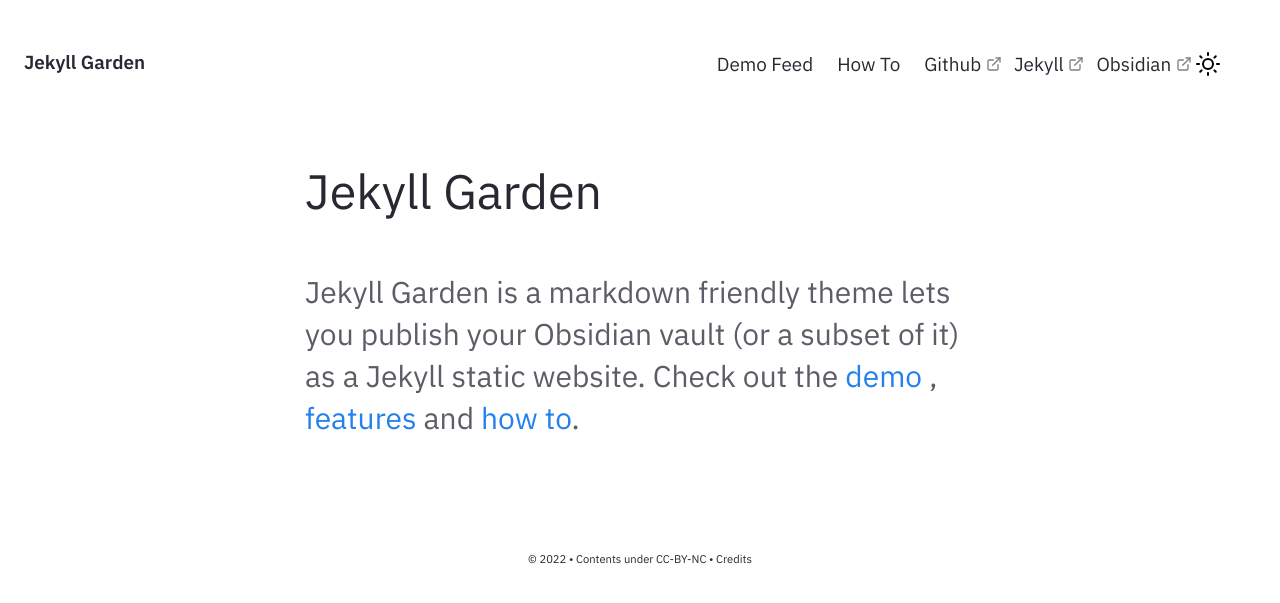
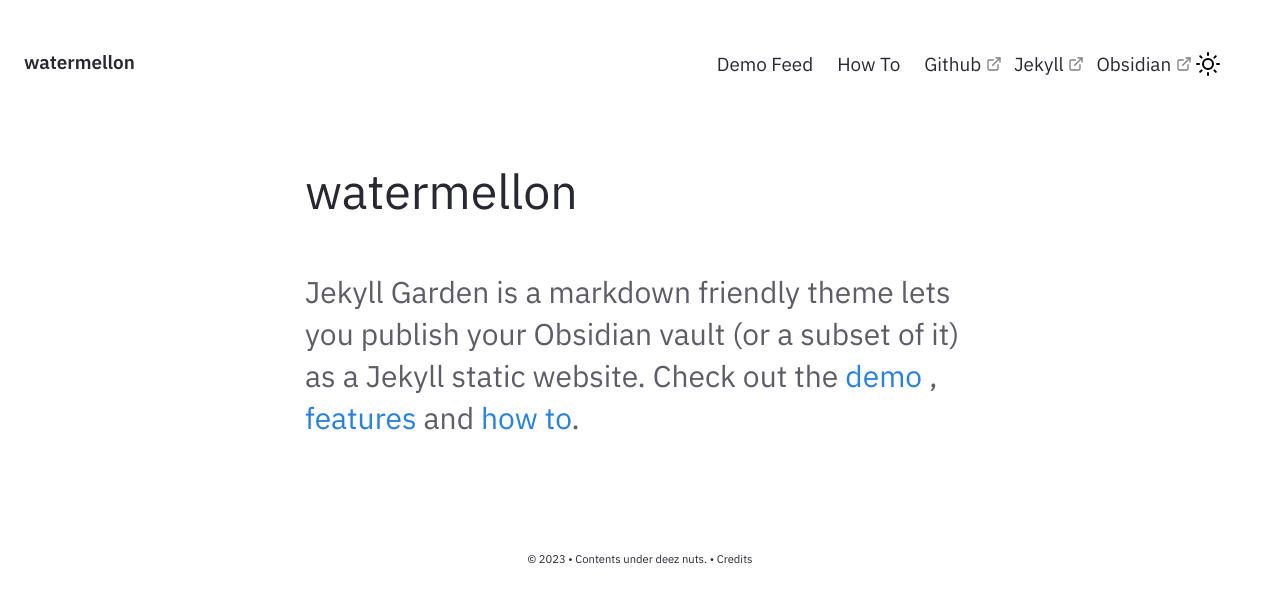
Before and after one commit to parallelspec/OLDhttps-parallelspec.github.io, a Jekyll site: the page built from pages/index.md, in a window 1280 px wide. Shown: the top 603 px of the page. Built offline with Jekyll 4.4.1, drawn with Linux system fonts in a browser that asks for light colours.

Commit message:
Update _config.yml
customsied it

```diff
--- a/_config.yml
+++ b/_config.yml
@@ -27,16 +27,16 @@ baseurl: ""
 
 # Website Header, Description, Footer year and text.
 # If you are deleting this, make sure you remove it from HTML files too
-heading: Jekyll Garden # Change this
-content: Obsidian ready Jekyll Theme
+heading: watermellon # Change this
+content: watermelon campagin gamer
 copyright:
-  year: © 2022
-  msg: Contents under CC-BY-NC
+  year: © 2023
+  msg: Contents under deez nuts.
 
 # Set title and content for private & broken link tooltop
 privatelinks:
-  title: Private or Broken Links
-  msg: The page you're looking for is either not available or private!
+  title: LINK DEAD
+  msg: this page is dead. go back!
 
 # Theme level preferences
 # To enable set "enabled : true" else, use "enabled:false"
```
